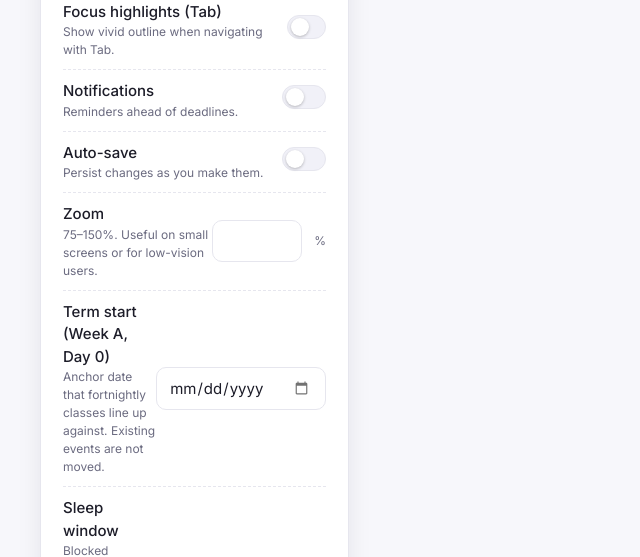
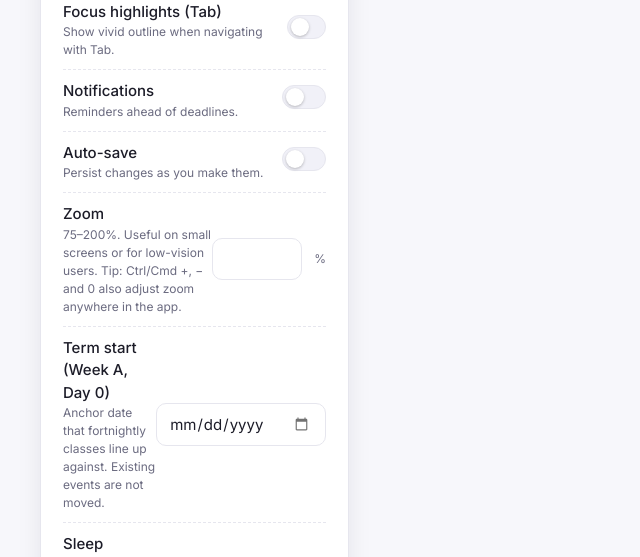
Before and after one commit to dilutedious/optima, a Flask app: template app/templates/preferences.html in a window 1280 px wide. Shown: the part 790-1347 px from the top of the page, without its empty margins (0-640 px from the left). Run offline with Flask 3, Linux system fonts and the light colour scheme; the template is opened without the code that fills it, so the values that code supplies are empty; parts of the project's set-up code (start-up, migrations or seed data) failed here and were passed over.

Commit message:
a11y: in-app keyboard zoom + raise cap to 200%
The pywebview window is chromeless, so OS Ctrl/Cmd +/- never reached the
page and the only zoom control (the preferences slider) capped at 150%.
Handle Ctrl/Cmd +/-/0 in app.js, driving the existing body zoom, clamped
75-200% and debounce-saved via a new POST /api/preferences/zoom endpoint so
the level survives a restart. Raise the slider/clamp to 200% so WCAG 1.4.4
(resize text to 200%) is met by an in-app control rather than non-existent
browser chrome. route_check.py covers the new endpoint.

```diff
--- a/app/main.py
+++ b/app/main.py
@@ -833,7 +833,7 @@ def create_app(data_dir: Optional[Path] = None) -> Flask:
             p.focus_highlights = bool(request.form.get("focus_highlights"))
             p.time_format = "12h" if request.form.get("time_format") == "12h" else "24h"
             try:
-                p.zoom = max(75, min(150, int(request.form.get("zoom", "100"))))
+                p.zoom = max(75, min(200, int(request.form.get("zoom", "100"))))
             except ValueError:
                 p.zoom = 100
             # Optional term-start update (the new week-A anchor).
@@ -861,6 +861,25 @@ def create_app(data_dir: Optional[Path] = None) -> Flask:
             flash("Preferences saved.", "ok")
             return redirect(url_for("preferences"))
         return render_template("preferences.html", user=user)
+
+    @app.route("/api/preferences/zoom", methods=["POST"])
+    def api_set_zoom():
+        """Persist a zoom level on its own.
+
+        The pywebview window has no browser chrome, so Ctrl/Cmd +/- never
+        reaches it — the keyboard handler in app.js drives zoom client-side
+        and posts the new level here so it survives a restart, without
+        round-tripping the whole preferences form (which would clobber any
+        unsaved toggles on another page).
+        """
+        user = _require_user()
+        try:
+            zoom = int((request.get_json(silent=True) or {}).get("zoom", 100))
+        except (TypeError, ValueError):
+            return jsonify(ok=False, error="Invalid number"), 400
+        user.preferences.zoom = max(75, min(200, zoom))
+        storage.save_user(user)
+        return jsonify(ok=True, zoom=user.preferences.zoom)
 
     # -------- assignment / subject CRUD ----------------------------------
 
--- a/app/static/js/app.js
+++ b/app/static/js/app.js
@@ -22,6 +22,51 @@
   };
   applyPrefs(fromAttr);
   try { localStorage.setItem("optima.prefs", JSON.stringify(fromAttr)); } catch (e) {}
+
+  // -- Zoom via keyboard ---------------------------------------------------
+  // The native pywebview window has no browser chrome, so the OS Ctrl/Cmd +/-
+  // shortcuts never reach the page. We handle them ourselves: clamp to the
+  // same 75–200% range the server enforces, apply instantly, cache to
+  // localStorage, and debounce a save so a restart remembers the level.
+  const ZOOM_MIN = 75, ZOOM_MAX = 200, ZOOM_STEP = 10;
+  let currentZoom = Math.min(ZOOM_MAX, Math.max(ZOOM_MIN, fromAttr.zoom || 100));
+  let zoomSaveTimer = null;
+
+  function persistZoom() {
+    clearTimeout(zoomSaveTimer);
+    zoomSaveTimer = setTimeout(function () {
+      fetch("/api/preferences/zoom", {
+        method: "POST",
+        headers: { "Content-Type": "application/json" },
+        body: JSON.stringify({ zoom: currentZoom }),
+      }).catch(function (err) { console.error(err); });
+    }, 400);
+  }
+
+  function setZoom(next) {
+    currentZoom = Math.min(ZOOM_MAX, Math.max(ZOOM_MIN, Math.round(next)));
+    document.body.style.zoom = currentZoom + "%";
+    // Keep the cached prefs and the preferences-page input (if shown) in sync.
+    try {
+      const cached = JSON.parse(localStorage.getItem("optima.prefs") || "{}");
+      cached.zoom = currentZoom;
+      localStorage.setItem("optima.prefs", JSON.stringify(cached));
+    } catch (e) {}
+    const input = document.querySelector('input[name="zoom"]');
+    if (input) input.value = currentZoom;
+    persistZoom();
+  }
+
+  document.addEventListener("keydown", function (e) {
+    if (!(e.metaKey || e.ctrlKey) || e.altKey) return;
+    if (e.key === "+" || e.key === "=") {           // = is the unshifted "+"
+      e.preventDefault(); setZoom(currentZoom + ZOOM_STEP);
+    } else if (e.key === "-" || e.key === "_") {
+      e.preventDefault(); setZoom(currentZoom - ZOOM_STEP);
+    } else if (e.key === "0") {                      // reset to 100%
+      e.preventDefault(); setZoom(100);
+    }
+  });
 
   // Toggle progress sliders inline on the dashboard. We update three
   // bits of UI on every input tick so the user sees their drag reflected
--- a/app/templates/preferences.html
+++ b/app/templates/preferences.html
@@ -135,10 +135,10 @@
         <div class="pref-row">
           <div>
             <div class="lbl">Zoom</div>
-            <div class="desc">75–150%. Useful on small screens or for low-vision users.</div>
+            <div class="desc">75–200%. Useful on small screens or for low-vision users. Tip: Ctrl/Cmd +, − and 0 also adjust zoom anywhere in the app.</div>
           </div>
           <div class="row">
-            <input type="number" name="zoom" min="75" max="150" step="5" value="{{ user.preferences.zoom }}" style="width:90px;">
+            <input type="number" name="zoom" min="75" max="200" step="5" value="{{ user.preferences.zoom }}" style="width:90px;">
             <span class="muted tiny">%</span>
           </div>
         </div>
--- a/tools/route_check.py
+++ b/tools/route_check.py
@@ -93,6 +93,8 @@ def main() -> int:
         ("POST /api/tasks/1/progress",
          lambda: c.post("/api/tasks/1/progress",
                         json={"completion_percent": 0.75})),
+        ("POST /api/preferences/zoom",
+         lambda: c.post("/api/preferences/zoom", json={"zoom": 150})),
         # --- calendar API: period, event, move ---
         ("GET  /api/periods",
          lambda: c.get("/api/periods")),
```
